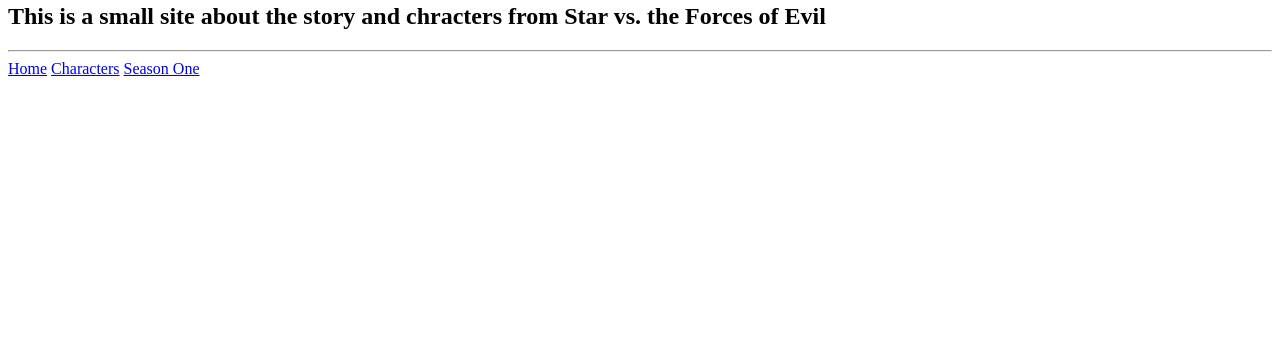
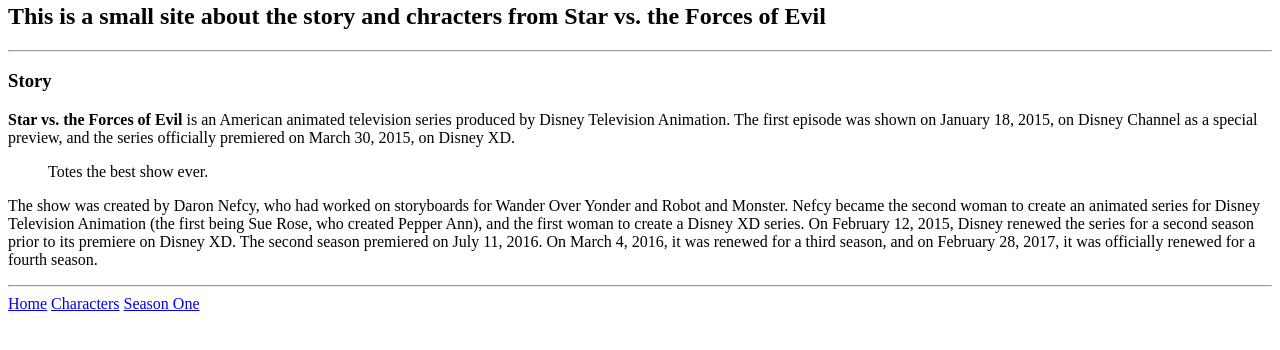
Before and after one commit to daniellezpalmer/starvstheforcesofevil-HTML-practice, a plain HTML site: page index.html in a window 1280 px wide. Shown: the part 414-764 px from the top of the page. Drawn offline with Linux system fonts and the light colour scheme.

Commit message:
created second section including p and hr tags

```diff
--- a/index.html
+++ b/index.html
@@ -16,7 +16,14 @@
   <h2>This is a small site about the story and chracters from Star vs. the Forces of Evil</h2>
 </section>
 <hr>
-
+<section>
+  <h3>Story</h3>
+  <p><b>Star vs. the Forces of Evil</b> is an American animated television series produced by Disney Television Animation. The first episode was shown on January 18, 2015, on Disney Channel as a special preview, and the series officially premiered on March 30, 2015, on Disney XD.
+</p>
+<blockquote>Totes the best show ever.</blockquote>
+<p>The show was created by Daron Nefcy, who had worked on storyboards for Wander Over Yonder and Robot and Monster. Nefcy became the second woman to create an animated series for Disney Television Animation (the first being Sue Rose, who created Pepper Ann), and the first woman to create a Disney XD series. On February 12, 2015, Disney renewed the series for a second season prior to its premiere on Disney XD. The second season premiered on July 11, 2016. On March 4, 2016, it was renewed for a third season, and on February 28, 2017, it was officially renewed for a fourth season.</p>
+</section>
+<hr>
 <footer>
   <a href="./index.html">Home</a>
 <a href="./characters.html">Characters</a>
```
